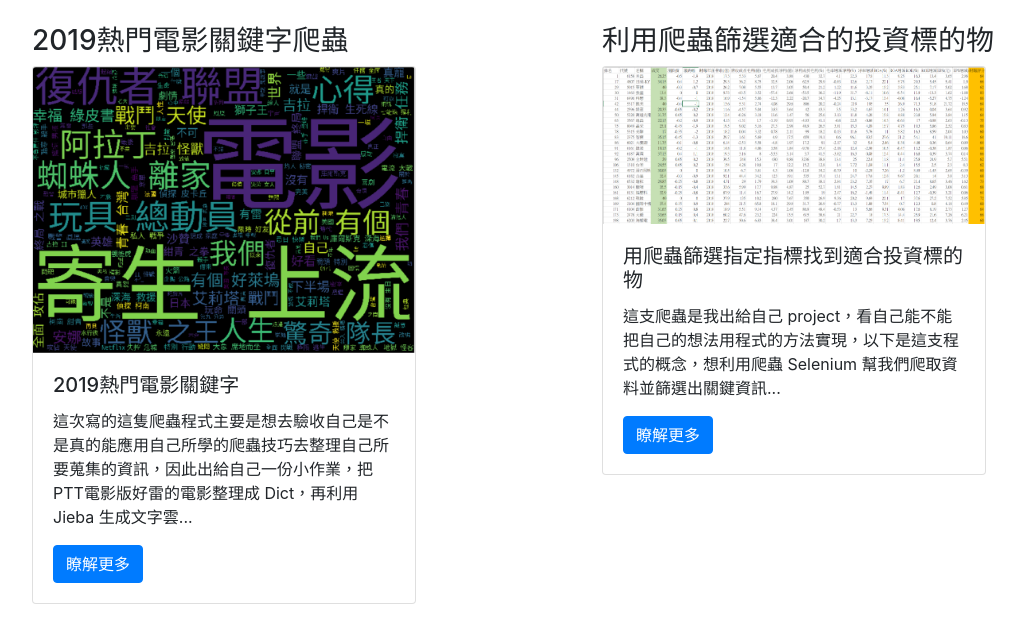
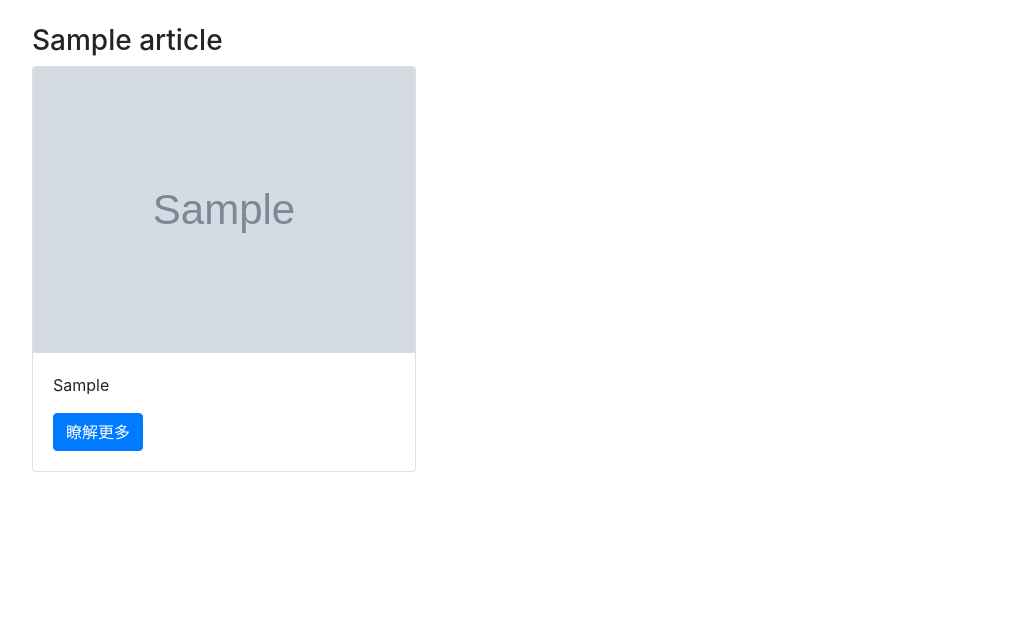
Before and after one commit to jamie328/Upload_heroku_jamie_website, a Django app: page /index/ in a window 1280 px wide. Shown: the part 56-699 px from the top of the page, without its empty margins (53-1077 px from the left). Run offline with Django 3.2, Linux system fonts and the light colour scheme; tables that the repository leaves empty hold one stand-in row (values such as "Sample post"); grey boxes marked "Sample" are stand-in pictures; some libraries are stand-ins or nearby versions.

Commit message:
update articles admin

```diff
--- a/myapp/models.py
+++ b/myapp/models.py
@@ -1,7 +1,7 @@
 from django.db import models
 from datetime import datetime
 from datetime import date
-
+from django.utils import timezone
 
 # 設計和資料庫表對應的類
 
@@ -9,11 +9,21 @@ class member(models.Model):
 	Name = models.CharField(max_length=20, null=False)
 	sex_choice = (('Male', 'Male'), ('Female', 'Female'))
 	Sex = models.CharField(max_length=10, choices=sex_choice, default='Male')
-	Birthday = models.DateField(null=False,default = date(1990,1,20))
-	Phone = models.CharField(max_length=50,default='09XXXXXXXX')
-
+	Birthday = models.DateField(null=False, default=date(1990, 1, 20))
+	Phone = models.CharField(max_length=50, default='09XXXXXXXX')
 	def __str__(self):
 		# 返回字串
 		return self.Name
 
+
+# 9/19 新增 文章列表
+class articles(models.Model):
+	Title = models.CharField(max_length=50, null=False)
+	Image = models.CharField(max_length=50, null=False)
+	Intro = models.TextField()
+	Href = models.CharField(max_length=80, null=False)
+	Create_date = models.DateField(null=False, default=timezone.now())
+	def __str__(self):
+		# 返回字串
+		return self.Title
 # Create your models here.
--- a/myapp/views.py
+++ b/myapp/views.py
@@ -2,7 +2,7 @@ from django.shortcuts import render,redirect
 from django.http import HttpResponse
 from datetime import datetime
 from django.template import loader, RequestContext # 其實 render就已經封裝好了
-from myapp.models import member  # 引入models內的member
+from myapp.models import member,articles  # 引入models內的member
 # 顯示介面要輸出之文字
 # 1.定義Views函數, HttpResponse
 # 2.進行urls配置，建立url地址和views的對應關係
@@ -10,6 +10,7 @@ from myapp.models import member  # 引入models內的member
 # 4.返回html給browser
 def index(request):
     # from myapp.compute import compare
+    articles_all = articles.objects.all()
     return render(request, 'myapp/index.html', locals(),)
 def about(request):
     return render(request, 'myapp/about.html', locals(),)
--- a/templates/myapp/index.html
+++ b/templates/myapp/index.html
@@ -14,37 +14,54 @@
 </head>
 <body>
     <br/>
+        {% for art in articles_all %}
         <div class = "row">
             <div class="col-sm-6">
                 <h3>
-        2019熱門電影關鍵字爬蟲
+                    {{ art.Title }}
                 </h3>
                 <div class="card" style="width: 24rem;">
-      <img src="{% static 'images/熱門電影關鍵字.png' %}" class="card-img-top" alt="2019熱門電影關鍵字">
+                    <img src="{% static art.Image %}" class="card-img-top" alt="{{ art.Title }}">
                     <div class="card-body">
-    <h5 class="card-title"> 2019熱門電影關鍵字 </h5>
                         <p class="card-text">
-        這次寫的這隻爬蟲程式主要是想去驗收自己是不是真的能應用自己所學的爬蟲技巧去整理自己所要蒐集的資訊，因此出給自己一份小作業，把PTT電影版好雷的電影整理成 Dict，再利用 Jieba 生成文字雲...
+                            {{ art.Intro }}
                         </p>
-    <a href="https://reurl.cc/Rd1GzD" class="btn btn-primary">瞭解更多</a>
+                        <a href="{{ art.Href }}" class="btn btn-primary">瞭解更多</a>
                     </div>
                 </div>
                 </div>
+                    <div>
+        {% endfor %}
+<!--          <div class="col-sm-6">-->
+<!--    <h3>-->
+<!--        2019熱門電影關鍵字爬蟲-->
+<!--    </h3>-->
+<!--    <div class="card" style="width: 24rem;">-->
+<!--      <img src="{% static 'images/keyword.png' %}" class="card-img-top" alt="2019熱門電影關鍵字">-->
+<!--      <div class="card-body">-->
+<!--    <h5 class="card-title"> 2019熱門電影關鍵字 </h5>-->
+<!--    <p class="card-text">-->
+<!--        這次寫的這隻爬蟲程式主要是想去驗收自己是不是真的能應用自己所學的爬蟲技巧去整理自己所要蒐集的資訊，因此出給自己一份小作業，把PTT電影版好雷的電影整理成 Dict，再利用 Jieba 生成文字雲...-->
+<!--    </p>-->
+<!--    <a href="https://reurl.cc/Rd1GzD" class="btn btn-primary">瞭解更多</a>-->
+<!--      </div>-->
+<!--    </div>-->
+<!--          </div>-->
 
-                  <div class="col-sm-6">
-    <h3>
-        利用爬蟲篩選適合的投資標的物
-    </h3>
-    <div class="card" style="width: 24rem;">
-      <img src="{% static 'images/篩選投資標的物.png' %}" class="card-img-top" alt="用 Python Selenium & pandas & dict">
-      <div class="card-body">
-    <h5 class="card-title"> 用爬蟲篩選指定指標找到適合投資標的物 </h5>
-    <p class="card-text">
-這支爬蟲是我出給自己 project，看自己能不能把自己的想法用程式的方法實現，以下是這支程式的概念，想利用爬蟲 Selenium 幫我們爬取資料並篩選出關鍵資訊...    </p>
-    <a href="https://reurl.cc/9zXNRj" class="btn btn-primary">瞭解更多</a>
-      </div>
-    </div>
-                  </div>
+<!--                  <div class="col-sm-6">-->
+<!--    <h3>-->
+<!--        利用爬蟲篩選適合的投資標的物-->
+<!--    </h3>-->
+<!--    <div class="card" style="width: 24rem;">-->
+<!--      <img src="{% static 'images/stock_filter.png' %}" class="card-img-top" alt="用 Python Selenium & pandas & dict">-->
+<!--      <div class="card-body">-->
+<!--    <h5 class="card-title"> 用爬蟲篩選指定指標找到適合投資標的物 </h5>-->
+<!--    <p class="card-text">-->
+<!--這支爬蟲是我出給自己 project，看自己能不能把自己的想法用程式的方法實現，以下是這支程式的概念，想利用爬蟲 Selenium 幫我們爬取資料並篩選出關鍵資訊...    </p>-->
+<!--    <a href="https://reurl.cc/9zXNRj" class="btn btn-primary">瞭解更多</a>-->
+<!--      </div>-->
+<!--    </div>-->
+<!--                  </div>-->
     </div>
 </body>
 </html>
```
Also changed, not shown: myapp/admin.py (+6 -1 lines), web_create_project/settings.py (+19 -8 lines), myapp/migrations/0006_articles.py (added), myapp/migrations/0007_articles_create_date.py (added), myapp/migrations/0008_auto_20190919_1633.py (added), static/images/keyword.png (renamed from static/images/熱門電影關鍵字.png), static/images/stock_filter.png (renamed from static/images/篩選投資標的物.png), to_do/migrations/0007_auto_20190919_1605.py (added). Lines whose indentation alone changed are shown as unchanged.
